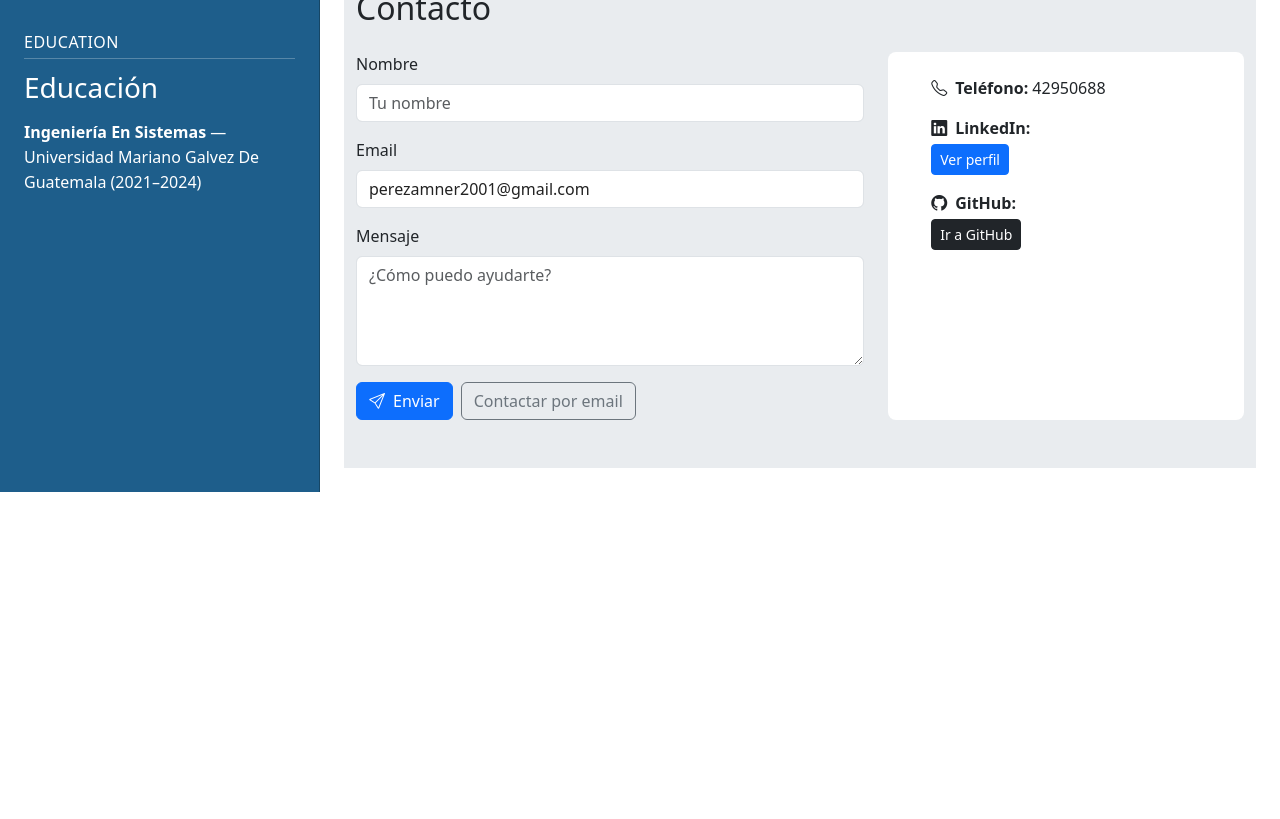
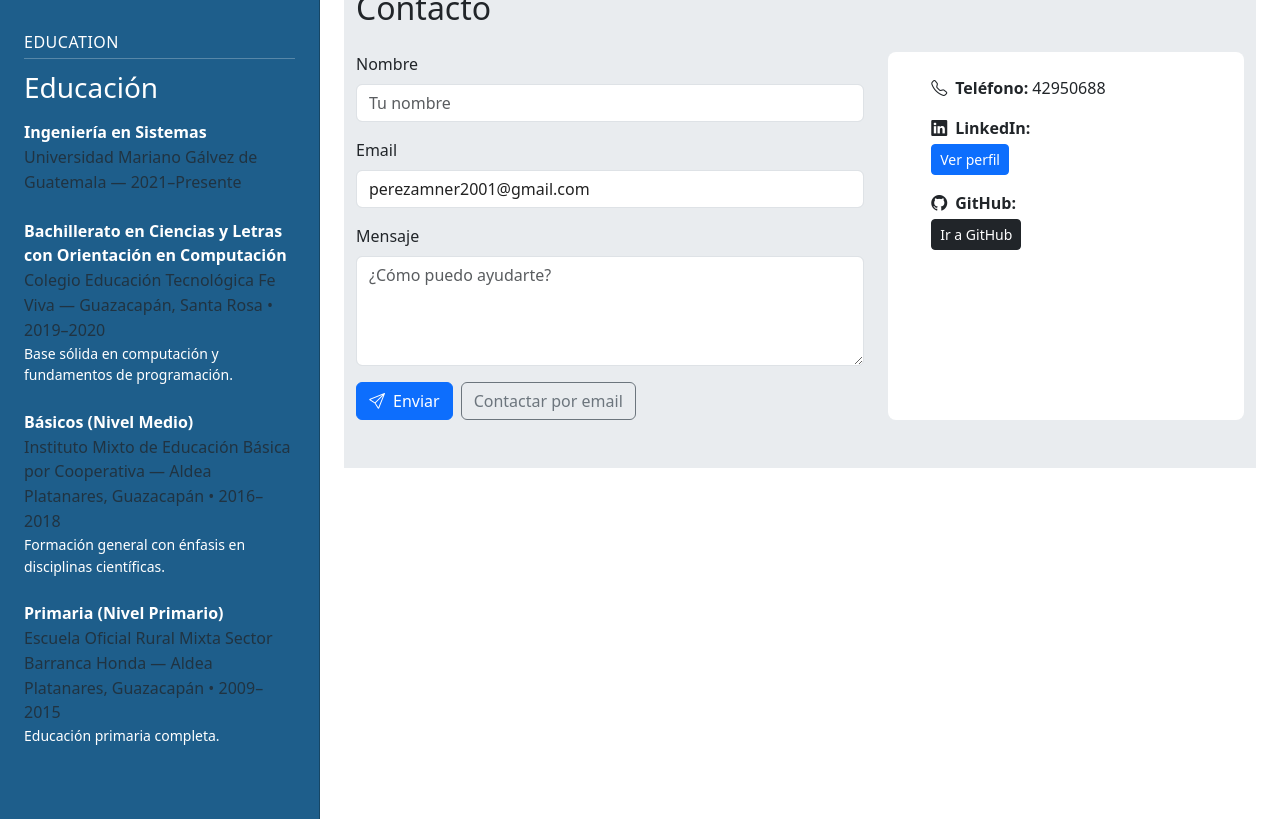
Before and after one commit to PerezAmnerJr/Mi-hoja-de-Vida-Amner, a React (Vite) app: page / in a window 1280 px wide. Shown: the part 1080-1899 px from the top of the page. Before the commit the page ends 1572 px from the top, so only its background shows below. Built offline with nearby package versions, Linux system fonts and the light colour scheme.

Commit message:
Implemente nuevos cambios en el Education.tsx

```diff
--- a/src/sections/Education.tsx
+++ b/src/sections/Education.tsx
@@ -2,9 +2,47 @@ export default function Education() {
   return (
     <section id="education" className="reveal mb-5">
       <h2 className="h3 mb-3">Educación</h2>
+
       <ul className="list-unstyled">
-        <li className="mb-2">
-          <strong>Ingeniería En Sistemas</strong> — Universidad Mariano Galvez De Guatemala (2021–2024)
+        {/* Universidad */}
+        <li className="mb-4">
+          <div className="fw-semibold">Ingeniería en Sistemas</div>
+          <div className="text-body-secondary">
+            Universidad Mariano Gálvez de Guatemala — 2021–Presente
+          </div>
+        </li>
+
+        {/* Bachillerato */}
+        <li className="mb-4">
+          <div className="fw-semibold">
+            Bachillerato en Ciencias y Letras con Orientación en Computación
+          </div>
+          <div className="text-body-secondary">
+            Colegio Educación Tecnológica Fe Viva — Guazacapán, Santa Rosa • 2019–2020
+          </div>
+          <p className="mb-0 small">
+            Base sólida en computación y fundamentos de programación.
+          </p>
+        </li>
+
+        {/* Básicos */}
+        <li className="mb-4">
+          <div className="fw-semibold">Básicos (Nivel Medio)</div>
+          <div className="text-body-secondary">
+            Instituto Mixto de Educación Básica por Cooperativa — Aldea Platanares, Guazacapán • 2016–2018
+          </div>
+          <p className="mb-0 small">
+            Formación general con énfasis en disciplinas científicas.
+          </p>
+        </li>
+
+        {/* Primaria */}
+        <li className="mb-0">
+          <div className="fw-semibold">Primaria (Nivel Primario)</div>
+          <div className="text-body-secondary">
+            Escuela Oficial Rural Mixta Sector Barranca Honda — Aldea Platanares, Guazacapán • 2009–2015
+          </div>
+          <p className="mb-0 small">Educación primaria completa.</p>
         </li>
       </ul>
     </section>
```
